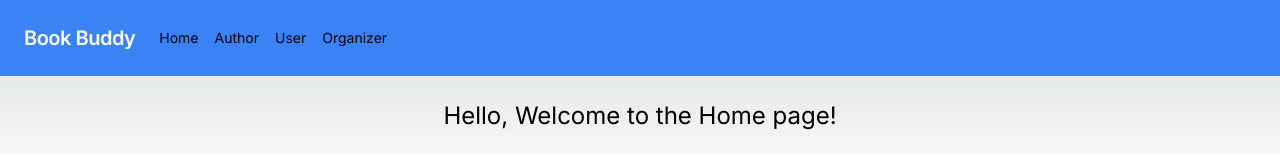
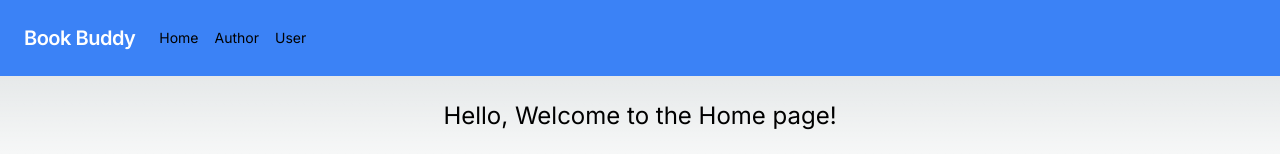
Before and after one commit to sahilmahendrakar/e6156-frontend, a Next.js app: page / in a window 1280 px wide. Shown: the top 154 px of the page. Built offline with nearby package versions, Linux system fonts and the light colour scheme.

Commit message:
removed organizer page

```diff
--- a/app/layout.js
+++ b/app/layout.js
@@ -34,9 +34,7 @@ export default function RootLayout({ children }) {
           <Link href="/user" class="block mt-4 lg:inline-block lg:mt-0 text-white-200 hover:text-white mr-4">
             User
           </Link>
-          <Link href="/organizer" class="block mt-4 lg:inline-block lg:mt-0 text-white-200 hover:text-white mr-4">
-            Organizer
-          </Link>
+
         </div>
       </div>
       </nav>
```
